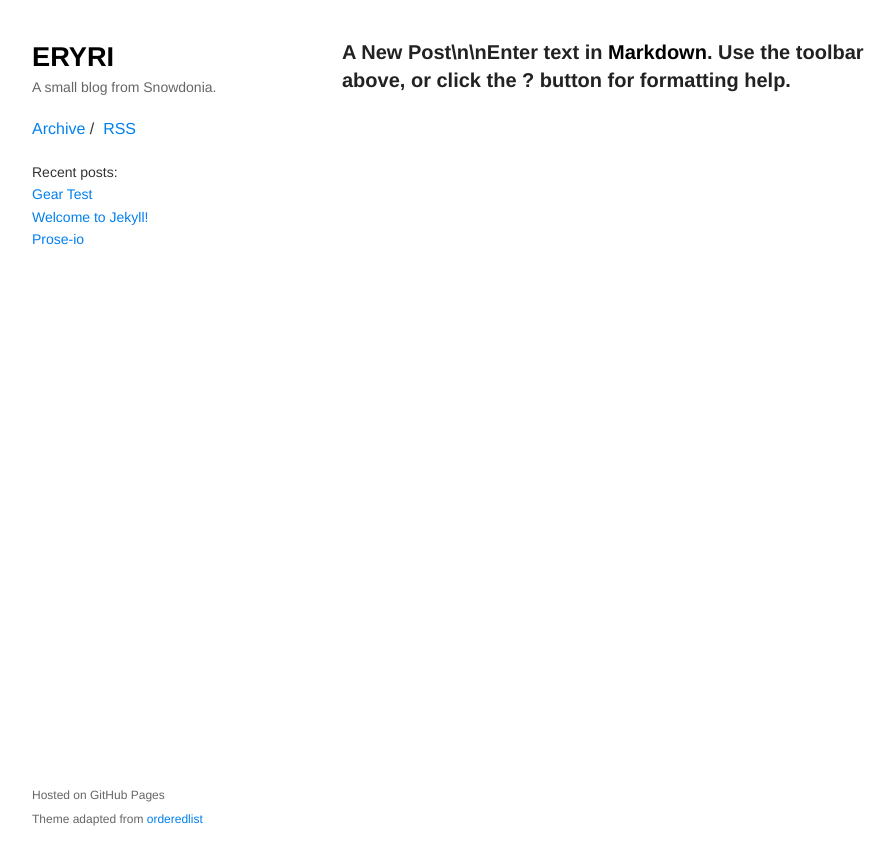
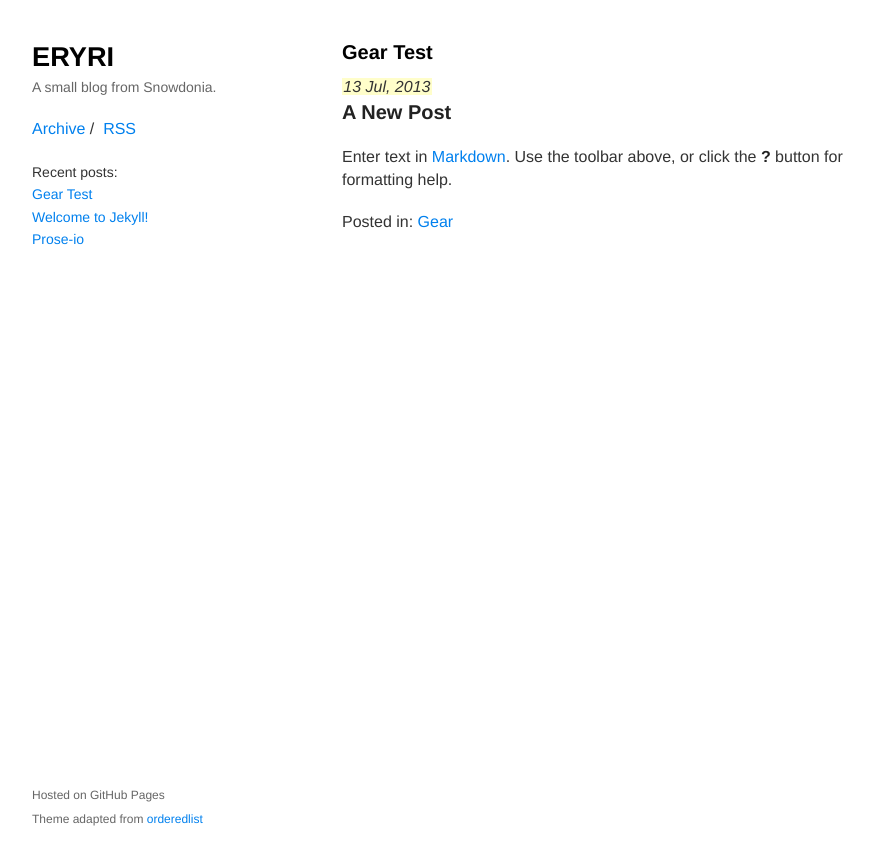
Before and after one commit to mattddn/mattddn.github.io, a Jekyll site: the page built from _posts/2013-07-13-gear-test.md, in a window 1280 px wide. Shown: the top 865 px of the page, without its empty margins (178-1073 px from the left). Built offline with Jekyll 4.4.1, drawn with Linux system fonts in a browser that asks for light colours.

Commit message:
Update 2013-07-13-gear-test.md

```diff
--- a/_posts/2013-07-13-gear-test.md
+++ b/_posts/2013-07-13-gear-test.md
@@ -1,8 +1,10 @@
 ---
 published: true
-layout: default
+layout: post
 categories:
   - gear
 ---
 
-## A New Post\n\nEnter text in [Markdown](http://daringfireball.net/projects/markdown/). Use the toolbar above, or click the **?** button for formatting help.
+## A New Post
+
+Enter text in [Markdown](http://daringfireball.net/projects/markdown/). Use the toolbar above, or click the **?** button for formatting help.
```
